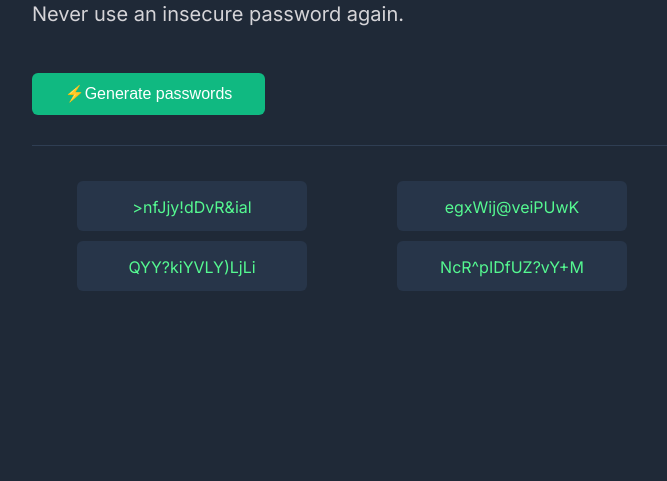
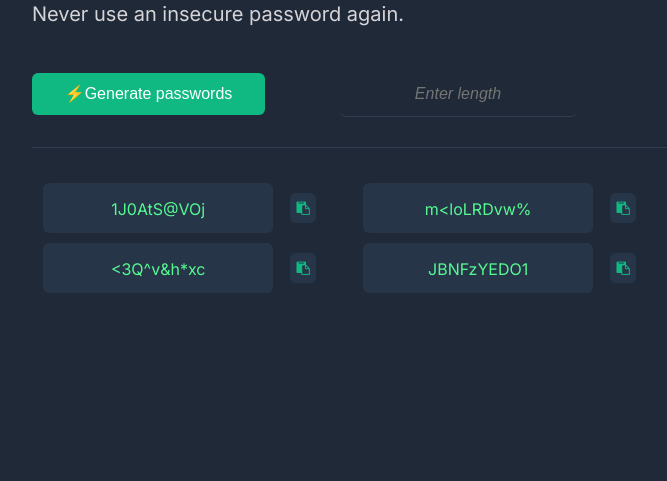
Before and after one commit to yashnode/password-generator, a plain HTML site: page index.html in a window 1280 px wide. Shown: the part 265-746 px from the top of the page, without its empty margins (288-955 px from the left). Drawn offline with Linux system fonts and the light colour scheme.

Commit message:
completed the project

```diff
--- a/index.html
+++ b/index.html
@@ -11,18 +11,25 @@
 
 </head>
 
-<body>
+<body onload="generate()">
     <main>
         <h1 class="top-1">Generate a</h1>
         <h1 class="top-2">random password</h1>
         <h2 class="subtext">Never use an insecure password again.</h2>
-        <button id="generate"><span id="icon">⚡</span>Generate passwords</button>
+        <section>
+            <button id="generate" onclick="generate()"><span id="icon">⚡</span>Generate passwords</button>
+            <input type="text" id="length" placeholder="Enter length" min="4" max="20" maxlength="2" oninput="checkLength(this)">
+        </section>
         <div class="seperator"></div>
         <div class="results">
             <span id="pwd1">>nfJjy!dDvR&ial</span>
+            <button onclick="copy(0)"><i class="fa fa-clipboard"></i></button>
             <span id="pwd2">egxWij@veiPUwK</span>
+            <button onclick="copy(1)"><i class="fa fa-clipboard"></i></button>
             <span id="pwd3">QYY?kiYVLY)LjLi</span>
+            <button onclick="copy(2)"><i class="fa fa-clipboard"></i></button>
             <span id="pwd4">NcR^pIDfUZ?vY+M</span>
+            <button onclick="copy(3)"><i class="fa fa-clipboard"></i></button>
         </div>
     </main>
     <footer>Made by
--- a/index.js
+++ b/index.js
@@ -0,0 +1,83 @@
+let possiblePass = ["A", "B", "C", "D", "E", "F", "G", "H", "I", "J", "K", "L", "M", "N", "O", "P", "Q", "R", "S", "T", "U", "V", "W", "X", "Y", "Z", 'a', 'b', 'c', 'd', 'e', 'f', 'g', 'h', 'i', 'j', 'k', 'l', 'm', 'n', 'o', 'p', 'q', 'r', 's', 't', 'u', 'v', 'w', 'x', 'y', 'z', 0, 1, 2, 3, 4, 5, 6, 7, 8, 9, "<", "@", ">", "/", "?", "!", "#", "$", "%", "^", "&", "*"];
+
+const pwd = {
+    pwd1: document.getElementById("pwd1"),
+    pwd2: document.getElementById("pwd2"),
+    pwd3: document.getElementById("pwd3"),
+    pwd4: document.getElementById("pwd4"),
+
+}
+
+function getRandom() {
+    return (Math.floor(Math.random() * possiblePass.length))
+
+}
+
+
+function generatePass(length) {
+    let pass = ''
+    for (let i = 0; i < length; i++) {
+        let random = getRandom();
+        pass += possiblePass[random];
+    }
+    return pass
+
+}
+
+function generate() {
+    let length = document.getElementById("length").value
+    if (length == null || length == '') {
+        length = 10;
+    }
+    for (let i = 0; i < 4; i++) {
+        pass = generatePass(length);
+        Object.values(pwd)[i].textContent = pass
+    }
+}
+
+function copy(i) {
+    let copyText = Object.values(pwd)[i]
+    navigator.clipboard.writeText(copyText.textContent);
+    alert(copyText.textContent + " Password has been copied to the clipboard! ");
+}
+
+
+function setInputFilter(textbox, inputFilter, errMsg) {
+    ["input", "keydown", "keyup", "mousedown", "mouseup", "select", "contextmenu", "drop", "focusout"].forEach(function(event) {
+        textbox.addEventListener(event, function(e) {
+            if (inputFilter(this.value)) {
+                // Accepted value
+                if (["keydown", "mousedown", "focusout"].indexOf(e.type) >= 0) {
+                    this.classList.remove("input-error");
+                    this.setCustomValidity("");
+                }
+                this.oldValue = this.value;
+                this.oldSelectionStart = this.selectionStart;
+                this.oldSelectionEnd = this.selectionEnd;
+            } else if (this.hasOwnProperty("oldValue")) {
+                // Rejected value - restore the previous one
+                this.classList.add("input-error");
+                this.setCustomValidity(errMsg);
+                this.reportValidity();
+                this.value = this.oldValue;
+                this.setSelectionRange(this.oldSelectionStart, this.oldSelectionEnd);
+            } else {
+                // Rejected value - nothing to restore
+                this.value = "";
+            }
+        });
+    });
+}
+setInputFilter(document.getElementById("length"), function(value) {
+    return /^\d*\.?\d*$/.test(value); // Allow digits and '.' only, using a RegExp
+}, "Only digits are allowed!");
+
+function checkLength(elem) {
+    if (elem.value > 18) {
+        let length = document.getElementById("length")
+        length.classList.add("input-error");
+        length.setCustomValidity("Max length of 18 characters is allowed!");
+        length.reportValidity();
+        elem.value = '';
+    }
+}
--- a/styles.css
+++ b/styles.css
@@ -38,7 +38,13 @@ h1 {
     margin: 5px auto;
 }
 
-button {
+
+/* section {
+    display: flex;
+    flex-direction: column;
+} */
+
+#generate {
     margin-top: 40px;
     background-color: #10B981;
     width: 233px;
@@ -51,6 +57,35 @@ button {
     border: none;
     border-radius: 6px;
     cursor: pointer;
+}
+
+button {
+    background-color: #273549;
+    height: 30px;
+    border-radius: 6px;
+    border: none;
+    margin-top: 15px;
+    color: #10B981;
+    margin-right: 30px;
+}
+
+#length {
+    background-color: #1F2937;
+    width: 233px;
+    height: 42px;
+    text-align: center;
+    font-size: 16px;
+    line-height: 24px;
+    color: #FFFFFF;
+    border: none;
+    border-bottom: 1px solid #2F3E53;
+    border-radius: 6px;
+    font-style: italic;
+    margin-left: 40px;
+}
+
+input:focus {
+    outline: none;
 }
 
 .seperator {
@@ -68,7 +103,7 @@ button {
 
 .results span {
     margin: 5px;
-    flex: 40%;
+    flex: 100%;
     background-color: #273549;
     color: #55F991;
     max-width: 210px;
@@ -101,3 +136,16 @@ footer a {
         flex: 80%;
     }
 }
+
+@media screen and (max-width:1100px) {
+    #length {
+        margin: 10px 0 0 0;
+    }
+}
+
+@media screen and (max-width:1030px) {
+    section {
+        display: flex;
+        flex-direction: column;
+    }
+}
```
